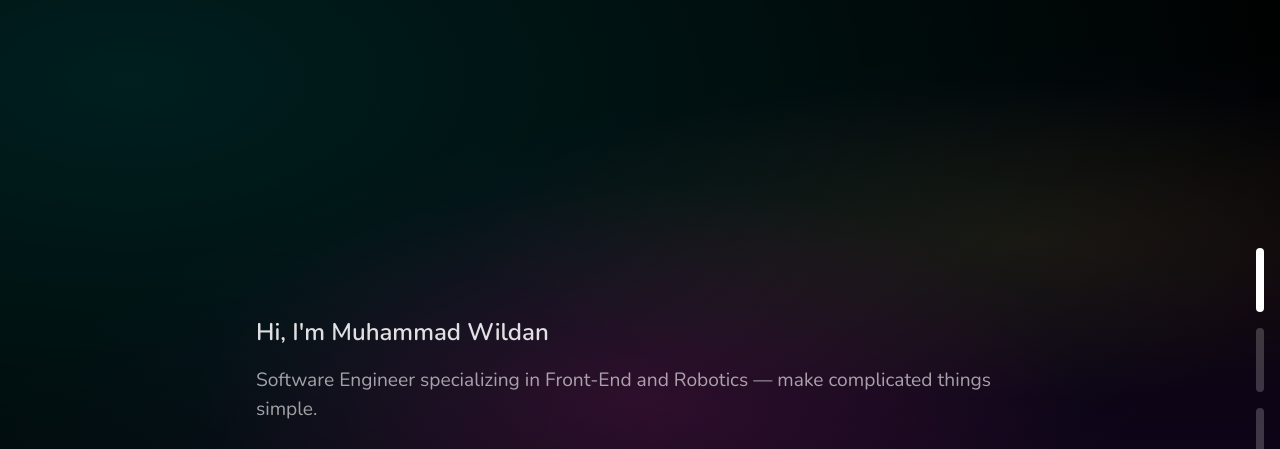
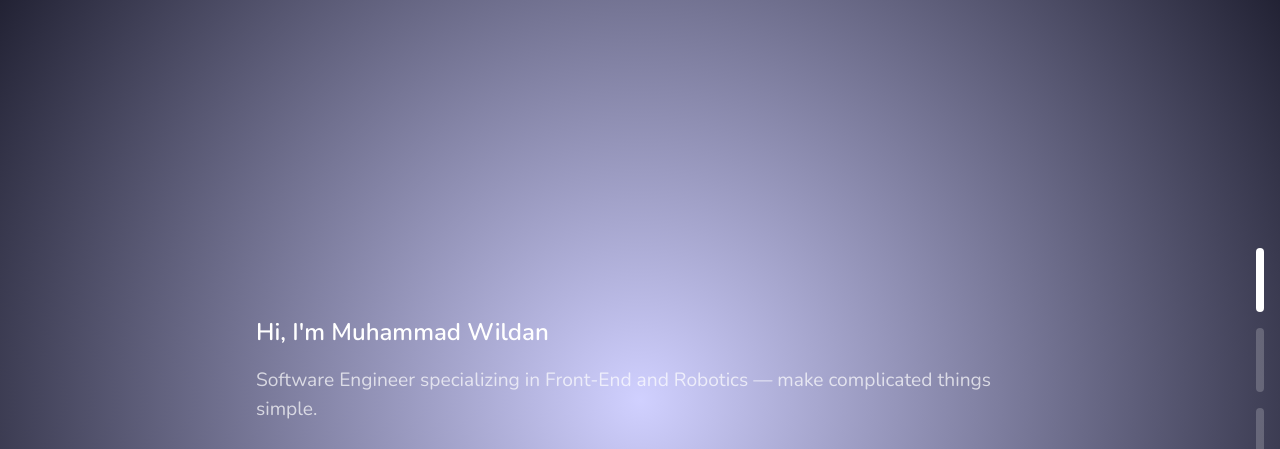
Before and after one commit to gelembungsahabat/gelembungsahabat-astro-v1.github.io, an Astro site: page / in a window 1280 px wide. Shown: the top 449 px of the page. Built offline with nearby package versions, Linux system fonts and the light colour scheme; Astro itself is replaced by a stand-in of ours.

Commit message:
feat: change app.tsx background that looks 1000% better

```diff
--- a/src/components/App.css
+++ b/src/components/App.css
@@ -85,6 +85,7 @@
   -ms-overflow-style: none; /* Internet Explorer 10+ */
   scrollbar-width: none; /* Firefox */
   touch-action: none;
+  color: white;
 }
 
 .icon {
--- a/src/components/App.tsx
+++ b/src/components/App.tsx
@@ -1,15 +1,37 @@
 import "./App.css";
-import { type WheelEvent, useState, useEffect, useRef, useMemo } from "react";
+import React, {
+  type WheelEvent,
+  useState,
+  useEffect,
+  useRef,
+  useMemo,
+  useCallback,
+} from "react";
 import { SectionBar } from "./section-bar";
 import { Articles, Hero } from "./sections";
 import { throttle } from "lodash";
 import { usePreventMousewheelZoom } from "../hooks";
 import { About } from "./sections/about";
 
+interface Position {
+  x: number;
+  y: number;
+}
+
 function App() {
   const [currentSectionIndex, setCurrentSectionIndex] = useState(0);
+  const [position, setPosition] = useState<Position>({ x: 50, y: 50 });
+
   const startScreenYRef = useRef(0);
   const maxSectionIndex = 2;
+
+  // for mouse hovering effect on background
+  const handleMouseMove = useCallback((e: React.MouseEvent<HTMLDivElement>) => {
+    const { innerWidth, innerHeight } = window;
+    const x = (e.clientX / innerWidth) * 100;
+    const y = (e.clientY / innerHeight) * 100;
+    setPosition({ x, y });
+  }, []);
 
   // Keep latest section index in a ref for scroll handler
   const sectionIndexRef = useRef(currentSectionIndex);
@@ -87,6 +109,13 @@ function App() {
         onWheel={onWheelThrottled}
         onTouchStart={handleTouchStart}
         onTouchEnd={handleTouchEnd}
+        onMouseMove={handleMouseMove}
+        style={{
+          background: `radial-gradient(
+            circle at ${position.x}% ${position.y}%,
+           rgba(100, 100, 255, 0.3),
+           rgba(10, 10, 30, 0.9)`,
+        }}
       >
         <Hero />
         <About />
--- a/src/pages/index.astro
+++ b/src/pages/index.astro
@@ -65,27 +65,6 @@ import App from "../components/App.tsx";
     width: 100%;
     height: 100%;
     min-height: 100vh;
-    background: radial-gradient(
-        ellipse 70% 55% at 50% 50%,
-        rgba(255, 20, 147, 0.15),
-        transparent 50%
-      ),
-      radial-gradient(
-        ellipse 160% 130% at 10% 10%,
-        rgba(0, 255, 255, 0.12),
-        transparent 60%
-      ),
-      radial-gradient(
-        ellipse 160% 130% at 90% 90%,
-        rgba(138, 43, 226, 0.18),
-        transparent 65%
-      ),
-      radial-gradient(
-        ellipse 110% 50% at 80% 30%,
-        rgba(255, 215, 0, 0.08),
-        transparent 40%
-      ),
-      #000000;
     color: rgba(255, 255, 255, 0.87);
   }
 </style>
```
